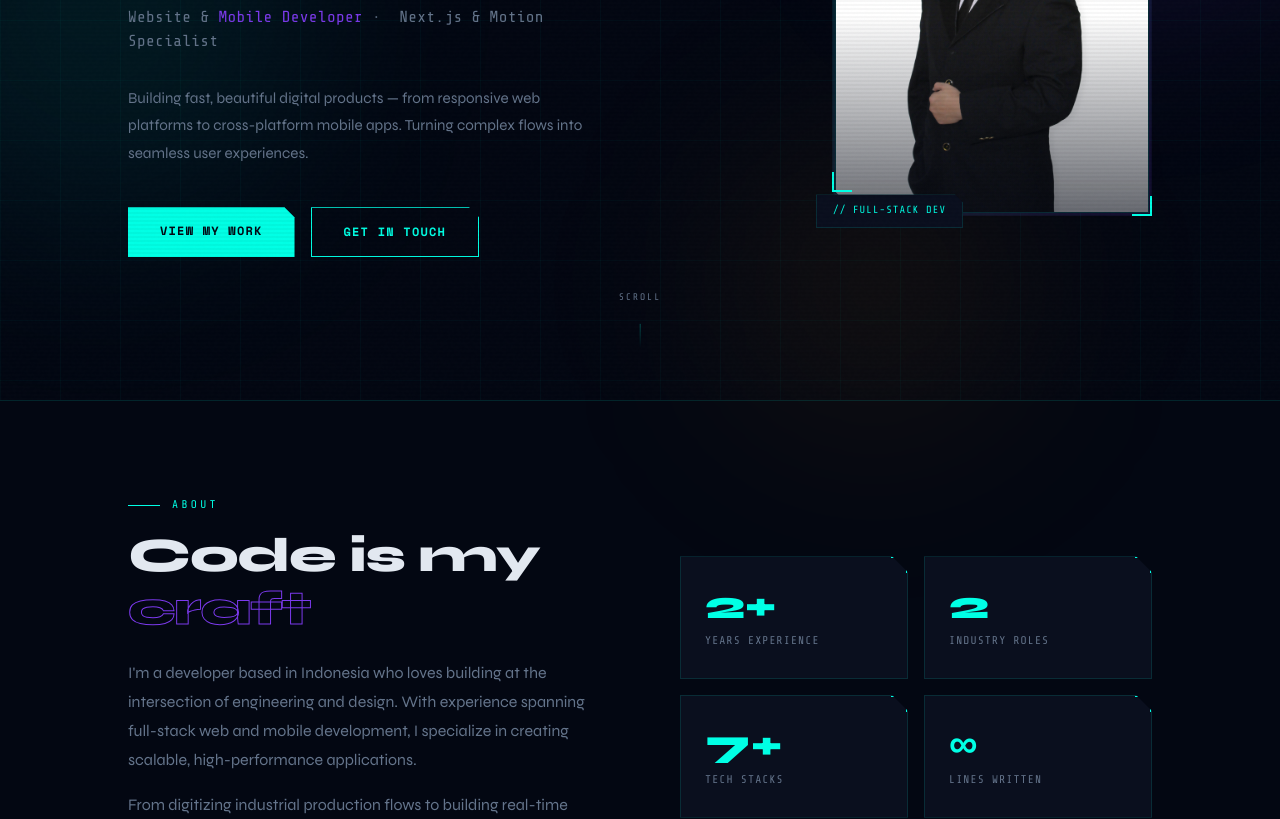
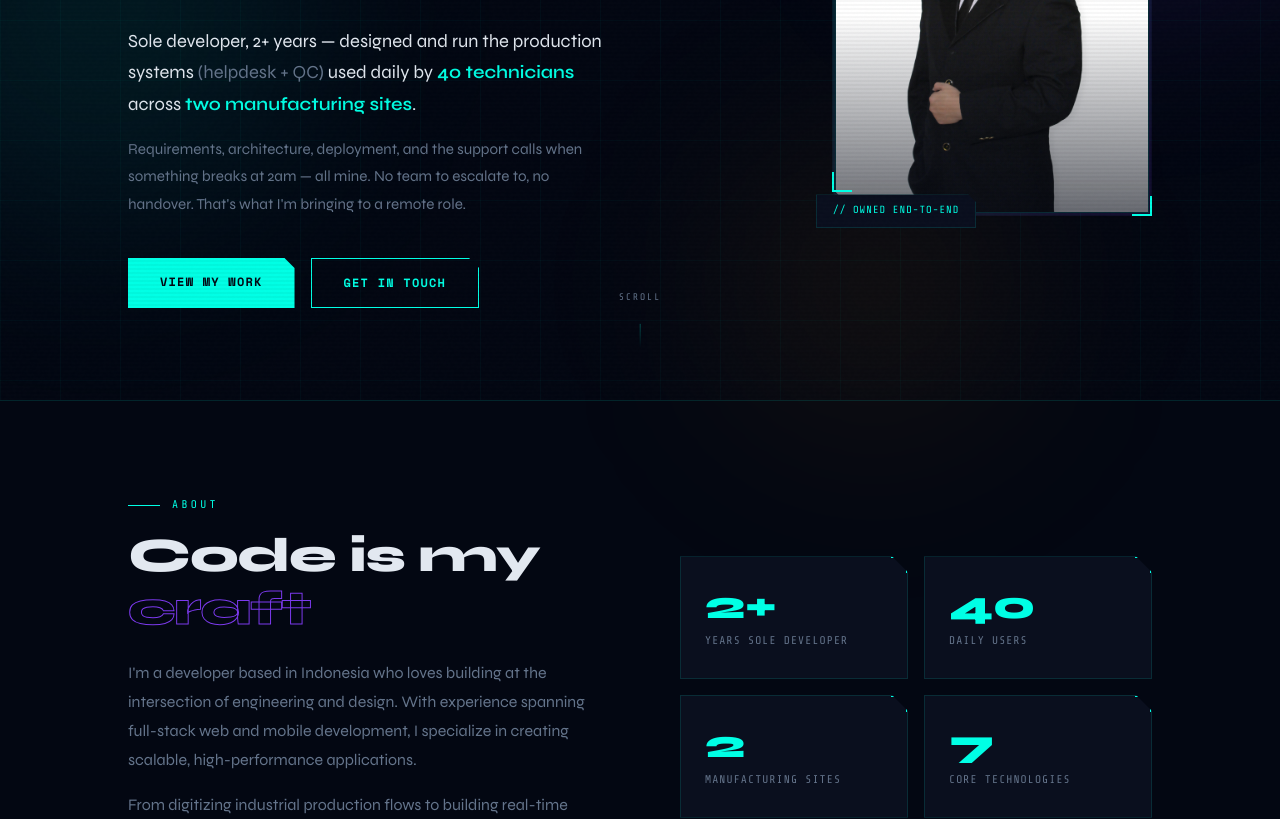
Before and after one commit to marcoruslie/mrdev26, a Next.js app: page / in a window 1280 px wide. Shown: the part 400-1219 px from the top of the page. Built offline with nearby package versions, Linux system fonts and the light colour scheme; no server answers.

Commit message:
Update About, Facts, Hero, Project, and Skills Section

```diff
--- a/components/About.tsx
+++ b/components/About.tsx
@@ -3,14 +3,16 @@
 import { useRef, useEffect, useState } from "react";
 import { useInView } from "framer-motion";
 import { SectionLabel, SectionTitle, RevealSection } from "./ui";
+import { skills } from "./Skills";
+import { YEARS, TECHNICIANS, SITES } from "./facts";
 
-function Counter({ target, suffix = "" }: { target: number | string; suffix?: string }) {
+function Counter({ target, suffix = "" }: { target: number; suffix?: string }) {
   const [value, setValue] = useState(0);
   const ref = useRef(null);
   const inView = useInView(ref, { once: true });
 
   useEffect(() => {
-    if (!inView || typeof target !== "number") return;
+    if (!inView) return;
     let start = 0;
     const duration = 1500;
     const step = target / (duration / 16);
@@ -28,16 +30,18 @@ function Counter({ target, suffix = "" }: { target: number | string; suffix?: st
 
   return (
     <span ref={ref}>
-      {typeof target === "number" ? value + suffix : target}
+      {value}
+      {suffix}
     </span>
   );
 }
 
+/* Each stat is something an interviewer could ask me to name. */
 const stats = [
-  { num: 2, suffix: "+", desc: "Years Experience" },
-  { num: 2, suffix: "", desc: "Industry Roles" },
-  { num: 7, suffix: "+", desc: "Tech Stacks" },
-  { num: "∞", suffix: "", desc: "Lines Written" },
+  { num: YEARS, suffix: "+", desc: "Years Sole Developer" },
+  { num: TECHNICIANS, suffix: "", desc: "Daily Users" },
+  { num: SITES, suffix: "", desc: "Manufacturing Sites" },
+  { num: skills.length, suffix: "", desc: "Core Technologies" },
 ];
 
 export default function About() {
@@ -115,7 +119,7 @@ export default function About() {
                   className="text-[2.5rem] font-extrabold leading-none mb-2"
                   style={{ color: "var(--accent)" }}
                 >
-                  <Counter target={typeof s.num === "number" ? s.num : s.num} suffix={s.suffix} />
+                  <Counter target={s.num} suffix={s.suffix} />
                 </div>
                 <div className="font-tech text-[0.7rem] text-muted uppercase tracking-widest">
                   {s.desc}
--- a/components/Hero.tsx
+++ b/components/Hero.tsx
@@ -2,6 +2,8 @@
 
 import { motion } from "framer-motion"
 import Image from "next/image"
+import { YEARS, TECHNICIANS, SITES_LABEL } from "./facts"
+
 const fadeUp = (delay = 0) => ({
 	initial: { opacity: 0, y: 30 },
 	animate: { opacity: 1, y: 0 },
@@ -21,7 +23,7 @@ export default function Hero() {
 						{...fadeUp(0.2)}
 						className="flex items-center gap-3 mb-6 font-tech text-xs text-accent uppercase tracking-[0.25em]">
 						<span className="w-10 h-px bg-accent" />
-						// Available for work
+						// Sole developer · Open to remote
 					</motion.div>
 
 					{/* Name */}
@@ -43,17 +45,28 @@ export default function Hero() {
 					{/* Role */}
 					<motion.p
 						{...fadeUp(0.6)}
-						className="font-tech text-[clamp(0.75rem,1.5vw,1rem)] text-muted tracking-wide mb-8">
-						Website &amp; <span className="text-accent2">Mobile Developer</span>
-						&nbsp;·&nbsp; Next.js &amp; Motion Specialist
+						className="font-tech text-[clamp(0.75rem,1.5vw,1rem)] text-muted tracking-wide mb-6">
+						<span className="text-accent2">Production Systems Developer</span>
+						&nbsp;·&nbsp; Web &amp; Mobile &nbsp;·&nbsp; Laravel / Next.js / Flutter
+					</motion.p>
+
+					{/* Ownership line — the claim the whole page has to back up */}
+					<motion.p
+						{...fadeUp(0.8)}
+						className="text-[clamp(1rem,1.6vw,1.15rem)] text-slate-200 leading-[1.7] mb-4">
+						Sole developer, {YEARS}+ years — designed and run the production systems{" "}
+						<span className="text-muted">(helpdesk + QC)</span> used daily by{" "}
+						<span className="text-accent font-semibold">{TECHNICIANS} technicians</span> across{" "}
+						<span className="text-accent font-semibold">{SITES_LABEL}</span>.
 					</motion.p>
 
 					{/* Desc */}
 					<motion.p
-						{...fadeUp(0.8)}
+						{...fadeUp(0.95)}
 						className="text-[0.95rem] text-muted leading-[1.8] mb-10">
-						Building fast, beautiful digital products — from responsive web platforms to cross-platform
-						mobile apps. Turning complex flows into seamless user experiences.
+						Requirements, architecture, deployment, and the support calls when something breaks at 2am —
+						all mine. No team to escalate to, no handover. That&apos;s what I&apos;m bringing to a remote
+						role.
 					</motion.p>
 
 					{/* CTAs */}
@@ -150,7 +163,7 @@ export default function Hero() {
 								color: "var(--accent)",
 								clipPath: "polygon(0 0, calc(100% - 8px) 0, 100% 8px, 100% 100%, 0 100%)",
 							}}>
-							// Full-Stack Dev
+							// Owned end-to-end
 						</motion.div>
 
 						{/* Floating badge right */}
@@ -164,7 +177,7 @@ export default function Hero() {
 								color: "#a78bfa",
 								clipPath: "polygon(0 0, calc(100% - 8px) 0, 100% 8px, 100% 100%, 0 100%)",
 							}}>
-							// Mobile Dev
+							// Live in production
 						</motion.div>
 					</div>
 				</motion.div>
--- a/components/Projects.tsx
+++ b/components/Projects.tsx
@@ -5,6 +5,7 @@ import { createPortal } from "react-dom";
 import { motion, AnimatePresence, useInView } from "framer-motion";
 import Image from "next/image";
 import { SectionLabel, SectionTitle, RevealSection } from "./ui";
+import { COMPANIES } from "./facts";
 
 /* ------------------------------------------------------------------ *
  *  PROJECT DATA — edit this array to showcase your real work.         *
@@ -187,11 +188,15 @@ const FILTERS = [
 
 type Filter = (typeof FILTERS)[number];
 
+/* Derived from the array above so the numbers can never drift from the
+   work actually listed on the page. */
+const techCount = new Set(projects.flatMap((p) => p.tech)).size;
+
 const stats = [
-  { num: projects.length, suffix: "+", label: "Projects Built" },
-  { num: 2, suffix: "+", label: "Years of Experience" },
-  { num: 12, suffix: "+", label: "Technologies Used" },
-  { num: 4, suffix: "", label: "Industries Served" },
+  { num: projects.length, suffix: "", label: "Systems Built" },
+  { num: techCount, suffix: "", label: "Technologies Shipped" },
+  { num: COMPANIES, suffix: "", label: "Companies Served" },
+  { num: 100, suffix: "%", label: "Built & Owned Solo" },
 ];
 
 /* Animated count-up — mirrors the Counter pattern used in About.tsx. */
--- a/components/Skills.tsx
+++ b/components/Skills.tsx
@@ -4,7 +4,8 @@ import { motion, useInView } from "framer-motion"
 import { useRef } from "react"
 import { SectionLabel, SectionTitle, RevealSection } from "./ui"
 import Image from "next/image"
-const skills = [
+/* Exported so About can count the stack without hardcoding a number. */
+export const skills = [
 	{ name: "Next.js", icon: "/icon/next.png", tag: "Frontend", color: "#ffffff" },
 	{ name: "Nuxt", icon: "/icon/nuxt.png", tag: "Frontend", color: "#00DC82" },
 	{ name: "Laravel", icon: "/icon/laravel.png", tag: "Backend", color: "#FF2D20" },
--- /dev/null
+++ b/components/facts.ts
@@ -0,0 +1,20 @@
+/* ------------------------------------------------------------------ *
+ *  FACTS — every number claimed on this site resolves to this file.    *
+ *                                                                      *
+ *  The hero's pitch is "these claims are checkable", so nothing here    *
+ *  gets a "+" it hasn't earned and nothing is rounded up. If an         *
+ *  interviewer asks "which two sites?" there has to be an answer.       *
+ * ------------------------------------------------------------------ */
+
+/** Years working as the sole developer on these systems (since Sep 2023). */
+export const YEARS = 2
+
+/** Technicians using the helpdesk + QC systems daily. */
+export const TECHNICIANS = 40 // TODO: replace with the real daily-user headcount
+
+/** PT Wings Surya · PT Adyabuana Persada (Milan Tiles) */
+export const SITES = 2
+export const SITES_LABEL = "two manufacturing sites"
+
+/** Employers the production systems were built for. */
+export const COMPANIES = 2
```
Also changed, not shown: 1 other file (tests, documents, lock files or other folders).
